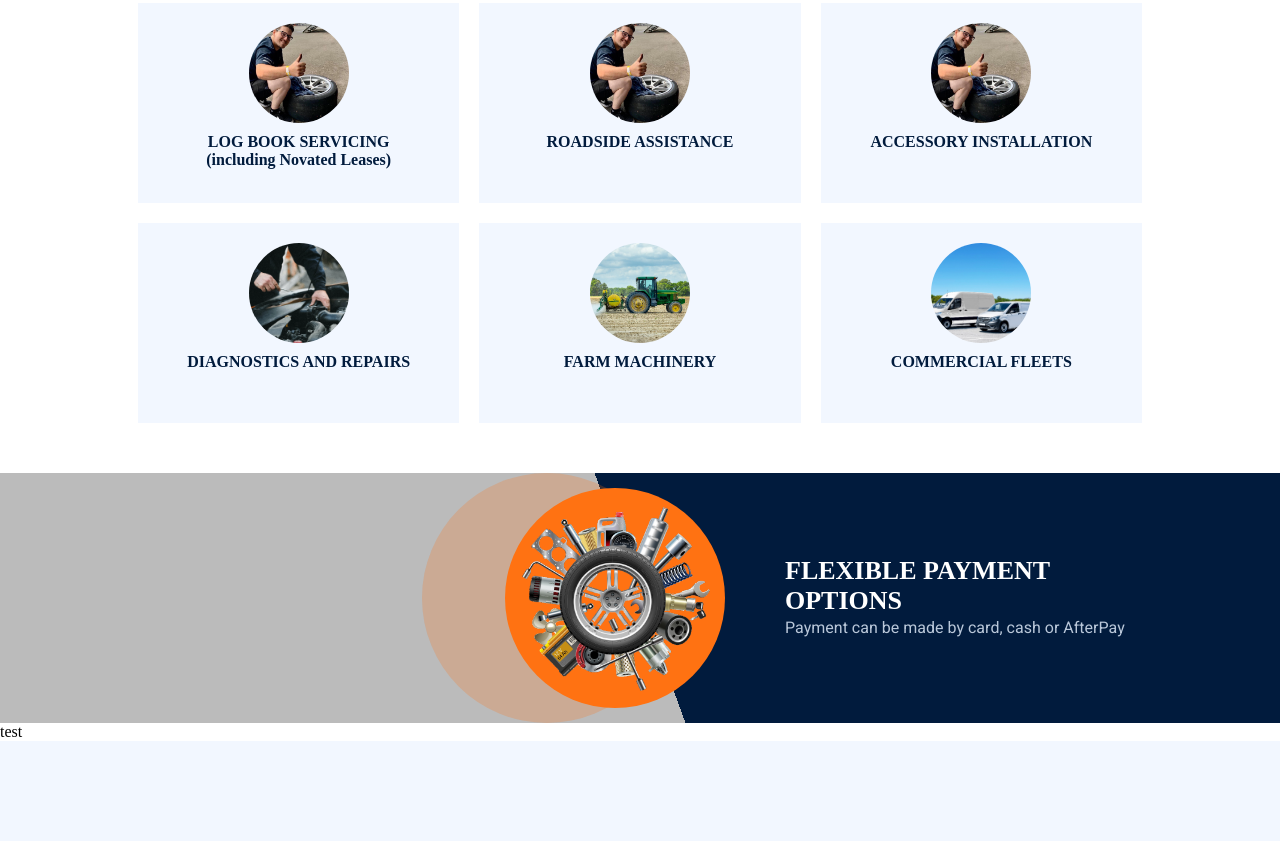
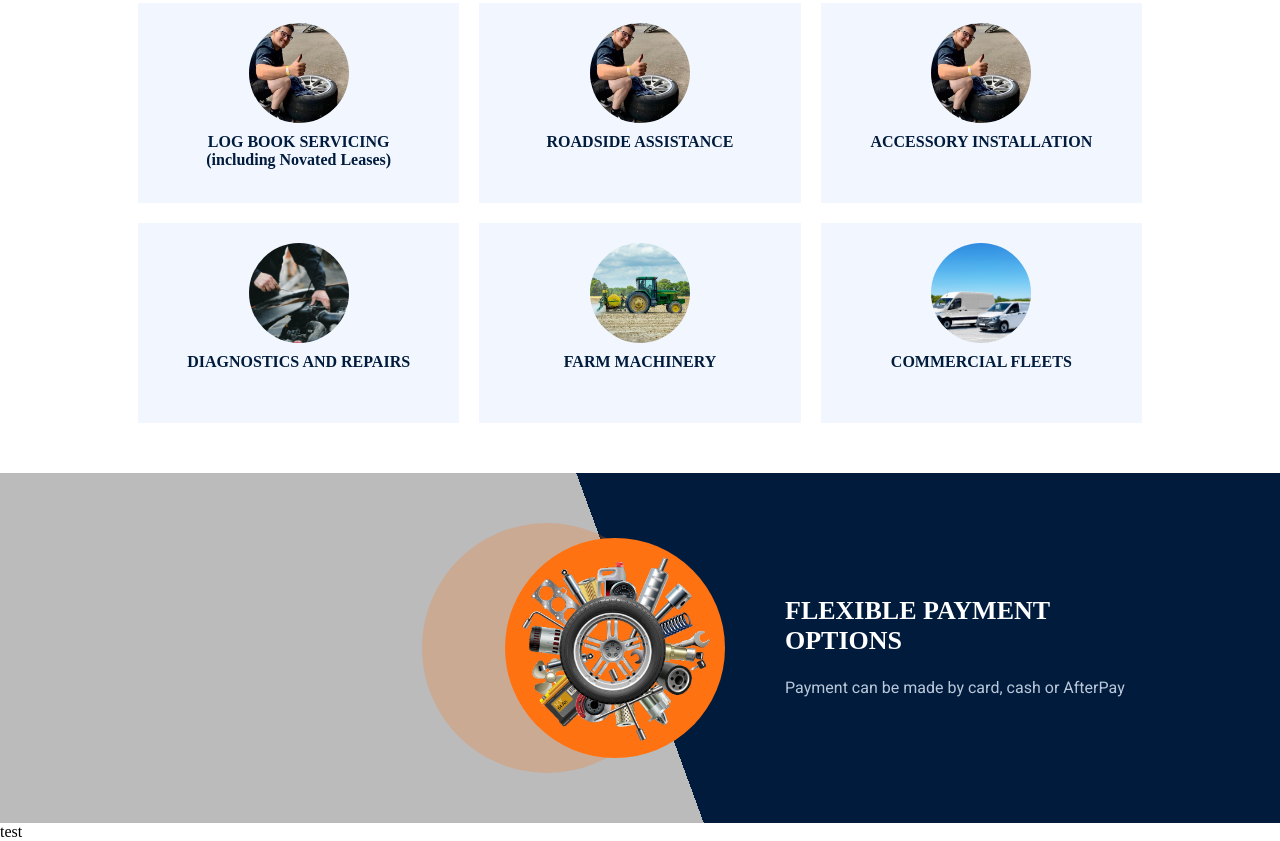
Before and after one commit to natb1234567/bathurst-mechanical, a plain HTML site: page index.html in a window 1280 px wide. Shown: the part 1310-2151 px from the top of the page. Before the commit the page ends 2051 px from the top, so only its background shows below. Drawn offline with Linux system fonts and the light colour scheme; a web font is replaced by a local one.

Commit message:
Update styles.css

```diff
--- a/styles.css
+++ b/styles.css
@@ -295,6 +295,8 @@ body {
     width:250px;
     height:250px;
     position: relative;
+    margin-top: 50px;
+    margin-bottom: 50px;
 }
 .stripe-middle-inner {
     border-radius:50%;
@@ -305,7 +307,7 @@ body {
     height:220px;
     position: absolute;
     left: calc(50% - 135px);
-    margin-top: 15px;
+    margin-top: 65px;
     margin-left: auto;
 }
 .stripe-middle-inner img {
@@ -320,6 +322,7 @@ body {
 .white-heading {
     color:#FFFFFF;
     font: normal normal bold 26px Barlow Condensed;
+    margin-bottom: 20px;
 }
 .white-subheading {
     color:#B9C7D9;
```
